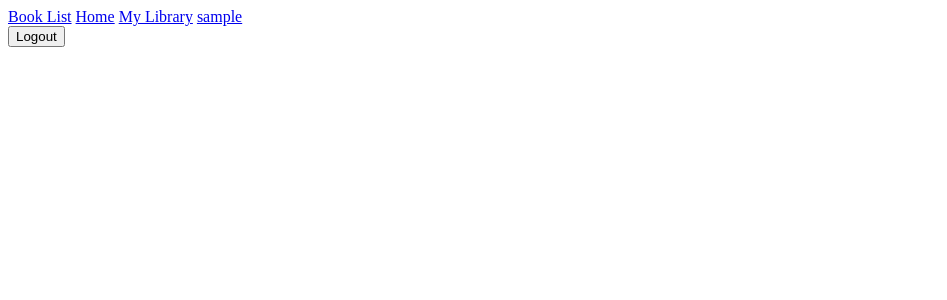
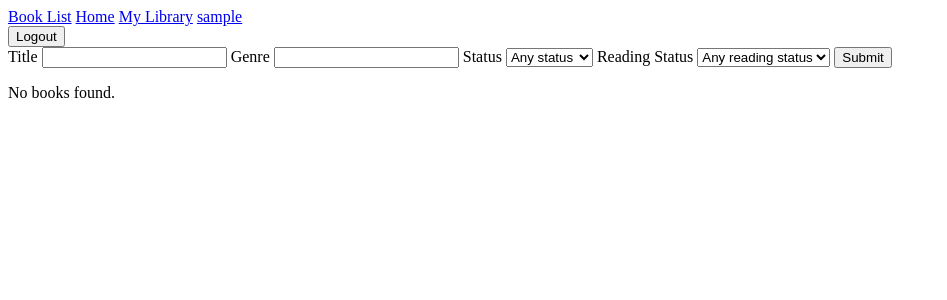
Before and after one commit to saineee/novelstack, a Django app: page /library/ in a window 1280 px wide. Shown: the top 300 px of the page, without its empty margins (0-947 px from the left). Run offline with Django 5.2, Linux system fonts and the light colour scheme; the visitor is signed in with stand-in values (Sample User, id 1).

Commit message:
feat: add search and filter form to library view

```diff
--- a/library/models.py
+++ b/library/models.py
@@ -9,7 +9,7 @@ class UserBook(models.Model):
         ('finished', 'Finished'),
         ('dropped', 'Dropped'),
         ('hiatus', 'Hiatus'),
-        ('to read', 'To read'),
+        ('to_read', 'To Read'),
     ]
     class Meta:
         constraints = [
--- a/library/templates/library/library.html
+++ b/library/templates/library/library.html
@@ -1,12 +1,37 @@
 {% extends 'base.html' %}
 {% block title %}Library{% endblock %}
 {% block content %}
+<form method = "get" action="{% url 'library' %}">
+    <label for="title-input">Title</label>
+    <input type="text" name="title" id="title-input" value="{{ title }}">
+    <label for="genre-input">Genre</label>
+    <input type="text" name="genre" id="genre-input" value="{{ genre }}">
+    <label for="status-input">Status</label>
+    <select name="status" id="status-input">
+        <option value="" {% if not status %}selected{% endif %}>Any status</option>
+        {% for value, name in status_choices %}
+        <option value="{{ value }}" {% if status == value %}selected{% endif %}>{{ name }}</option>
+        {% endfor %}
+    </select>
+    <label for="reading_status-input">Reading Status</label>
+    <select name="reading_status" id="reading_status-input">
+        <option value="" {% if not reading_status %}selected{% endif %}>Any reading status</option>
+        {% for value, name in status_choices_userbook %}
+        <option value="{{ value }}" {% if reading_status == value %}selected{% endif %}>{{ name }}</option>
+        {% endfor %}
+    </select>
+    <button type="submit">Submit</button>
+</form>
+<nav>
 {% for userbook in books %}
-<nav>
 {{ userbook.book.title }}<br>
 {{ userbook.book.author }}<br>
     <a href="{% url 'userbook_update' userbook.id %}">Update</a><br>
     <a href="{% url 'userbook_delete' userbook.id %}">Delete</a>
+</nav>
+{% empty %}
+<p>
+No books found.
+</p>
 {% endfor %}
-</nav>
 {% endblock %}
--- a/library/views.py
+++ b/library/views.py
@@ -14,7 +14,22 @@ def add_to_library(request, book_id):
 
 def library(request):
     books = UserBook.objects.filter(user=request.user)
-    return render(request, 'library/library.html', {'books': books})
+    title = request.GET.get('title', '')
+    genre = request.GET.get('genre','')
+    status = request.GET.get('status', '')
+    reading_status = request.GET.get('reading_status', '')
+    status_choices = Book.STATUS_CHOICES
+    status_choices_userbook = UserBook.STATUS_CHOICES
+    if title:
+        books=books.filter(book__title__icontains=title)
+    if genre:
+        books=books.filter(book__genre__icontains=genre)
+    if status:
+        books=books.filter(book__status=status)
+    if reading_status:
+        books=books.filter(status=reading_status)
+    return render(request, 'library/library.html', {'books': books, 'title': title, 'genre': genre, 'status': status,
+                                                    'reading_status': reading_status, 'status_choices_userbook': status_choices_userbook, 'status_choices': status_choices})
 
 def userbook_update(request, userbook_id):
     book = get_object_or_404(UserBook, id=userbook_id)
```
